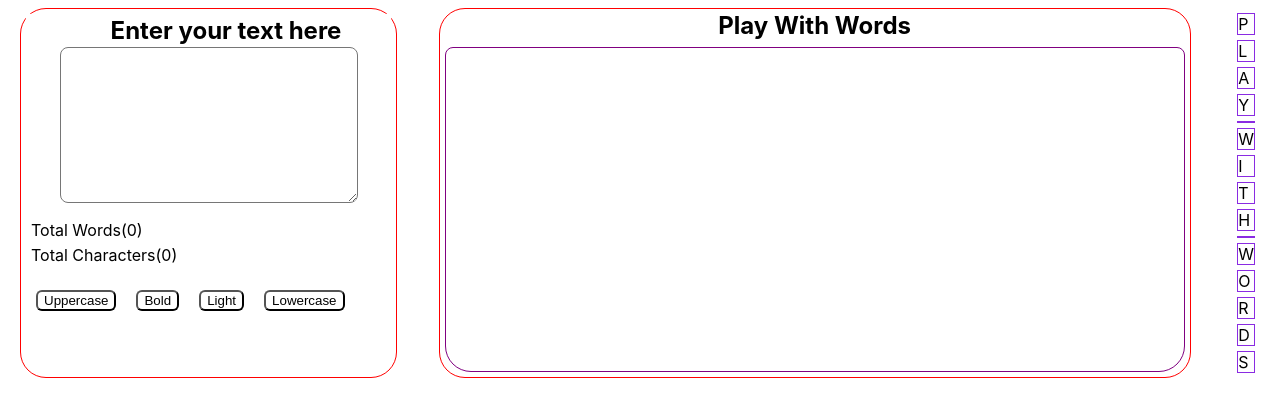
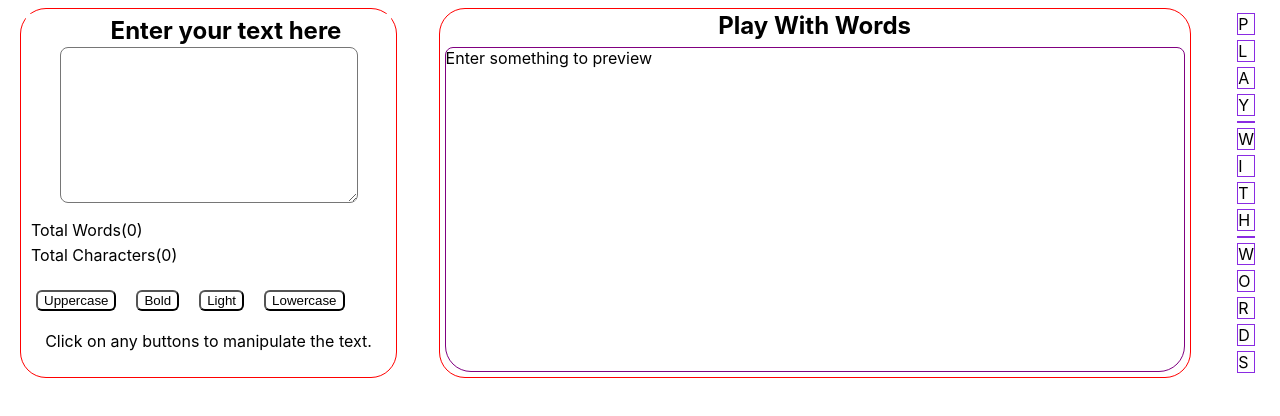
Before and after one commit to sachinmhj/textManipulationReact, a React (Create React App) app: page / in a window 1280 px wide. Shown: the part 192-608 px from the top of the page. Built offline with nearby package versions, Linux system fonts and the light colour scheme.

Commit message:
4th commit

```diff
--- a/src/App.js
+++ b/src/App.js
@@ -17,26 +17,43 @@ function App() {
   // for darkmode
   const [bx1,setbx1]=useState({color: "black", backgroundColor: "white"});
   const [btncolor,setbtncolor]=useState({backgroundColor: "white"});
+  const [msg,setmsg]=useState(null);
   let boxx1=()=>{
       setbx1({color: "white", backgroundColor: "black", borderColor: "green"});
       document.body.style.backgroundColor = "black";
       setbtncolor({backgroundColor: "#413838", color: "white"});
+      setmsg("Congrats!!! you have enabled mode");
+      setTimeout(() => {
+        setmsg(null);
+      }, 1500);
     }
     let boxx2=()=>{
       setbx1({color: "black", backgroundColor: "white", borderColor: "green"});
       document.body.style.backgroundColor = "white";
       setbtncolor({backgroundColor: "#e0fb6e"});
+      setmsg("Congrats!!! you selected color mode as white");
+      setTimeout(() => {
+        setmsg(null);
+      }, 1500);
     }
     let boxx3=()=>{
       setbx1({color: "black", backgroundColor: "rgb(126, 1, 1)", borderColor: "green"});
       document.body.style.backgroundColor = "rgb(126, 1, 1)";
       setbtncolor({backgroundColor: "#ae2fba"});
+      setmsg("Congrats!!! you selected color mode as darkred");
+      setTimeout(() => {
+        setmsg(null);
+      }, 1500);
     }
     let boxx4=()=>{
       setbx1({color: "black", backgroundColor: "yellow", borderColor: "green"});
       document.body.style.backgroundColor = "yellow";
       setbtncolor({backgroundColor: "#de3232"});
-  }
+      setmsg("Congrats!!! you selected color mode as yellow");
+      setTimeout(() => {
+        setmsg(null);
+      }, 1500);
+    }
   return (
     <>
       {/* <Navb nav1="mYsWEEThOME" /> */}
@@ -45,7 +62,7 @@ function App() {
       {/* <TrialProps con="convert"/> */}
       {/* <DarkMode/> */}
       <Orgnav dk={bx1} ck1={boxx1} ck2={boxx2} ck3={boxx3} ck4={boxx4}/>
-      <TextManipulate dk={bx1} btnclr={btncolor}/>
+      <TextManipulate dk={bx1} btnclr={btncolor} mesaze={msg}/>
     </>
   );
 }
--- a/src/components/Orgnav.js
+++ b/src/components/Orgnav.js
@@ -6,7 +6,7 @@ export default function OrgnavOrgnav(props) {
                 <div className="im">
                     <img src="https://pngimg.com/uploads/circle/circle_PNG50.png" alt="no" />
                 </div>
-                <div className="nav"style={props.dk}>
+                <div className="nav" style={props.dk}>
                     <ul className="list">
                         <li><a href="/Home" className="anchorsame" style={props.dk}>Home</a></li>
                         <li><a href="/Home" className="anchorsame" style={props.dk}>About</a></li>
--- a/src/components/TextManipulate.js
+++ b/src/components/TextManipulate.js
@@ -1,15 +1,20 @@
 import {useState} from 'react';
 export default function TextManipulate(props) {
+    // for text manipulation
     const [txt,setTxt] = useState ("");
     const [colr,setColr] = useState ({fontWeight: "light"});
+    // for alert when text manipulated
+    const [alert, setalert]=useState("Click on any buttons to manipulate the text.");
     let changed=(event)=>{
         setTxt(event.target.value);             //remember this line to make textarea work.
     }
     let ck=()=>{
         setTxt(txt.toUpperCase());
+        setalert("Your text is converted to uppercase.");
     }
     let low=()=>{
         setTxt(txt.toLowerCase());
+        setalert("Your text is converted to lowercase.");
     }
     // for bold
     let boold=()=>{
@@ -17,16 +22,19 @@ export default function TextManipulate(props) {
             fontWeight: "bold"
         };
         setColr(b);
+        setalert("Your text is set to bold.");
     }
     // for light
     let bld=()=>{
         setColr({fontWeight: "normal"});
+        setalert("Your text is set to light.");
     }
     // for total words and characters
     let num2 = txt.length;
     let num1 = (txt.split(" ")).length-1;
   return (
       <>
+      <div className="message" style={props.dk}>{props.mesaze}</div>
       {/* parent box */}
       <div className="txtparent" style={props.dk}>
           {/* child box 1 */}
@@ -58,13 +66,15 @@ export default function TextManipulate(props) {
                     <button onClick={low} className="botn" style={props.btnclr}>Lowercase</button>
                 </div>
             </div>
+            {/* for alert */}
+            <div className="alrt">{alert}</div>
           </div>
           {/* child box 2 */}
           <div className="txtchild child2" style={props.dk}>
               {/* box to preview the contents of text area */}
               <h2 id="headingpreview">Play With Words</h2>
               <div className="txtpreview" style={Object.assign({}, colr, props.dk)}>   {/* understand this line yourself */}
-                  {txt}
+                  {txt.length<=0? "Enter something to preview": txt}
               </div>
           </div>
           {/* child box 3 */}
--- a/src/css/textmanipulate.css
+++ b/src/css/textmanipulate.css
@@ -1,6 +1,11 @@
 /* universal */
 *{
     margin: 5px;
+}
+/* for alert for darkmode */
+.message{
+    font-weight: bold;
+    text-align: center;
 }
 /* main parent */
 .txtparent{
@@ -47,6 +52,11 @@
     border-radius: 6px;
     cursor: pointer;
 }
+/* for alert */
+.alrt{
+    text-align: center;
+    /* font-weight: bold; */
+}
 /* child 2 */
 .child2{
     width: 60%;
```
